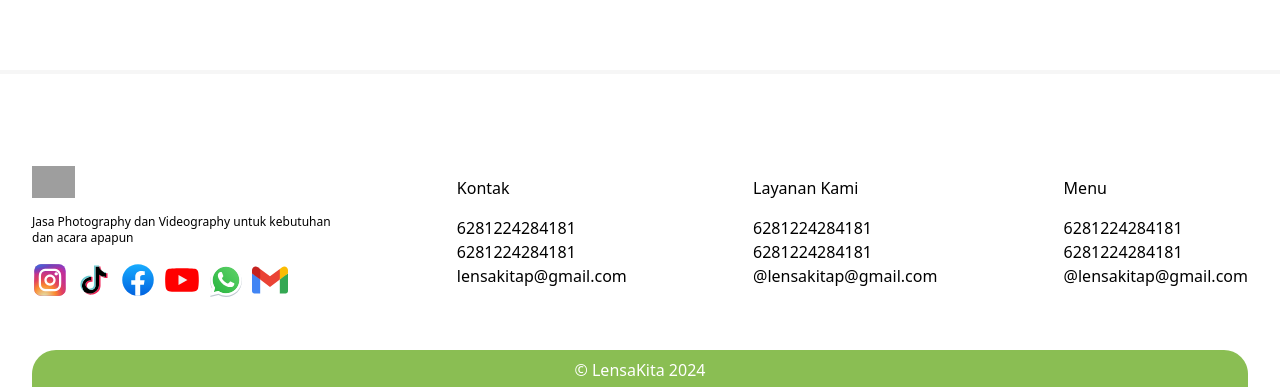
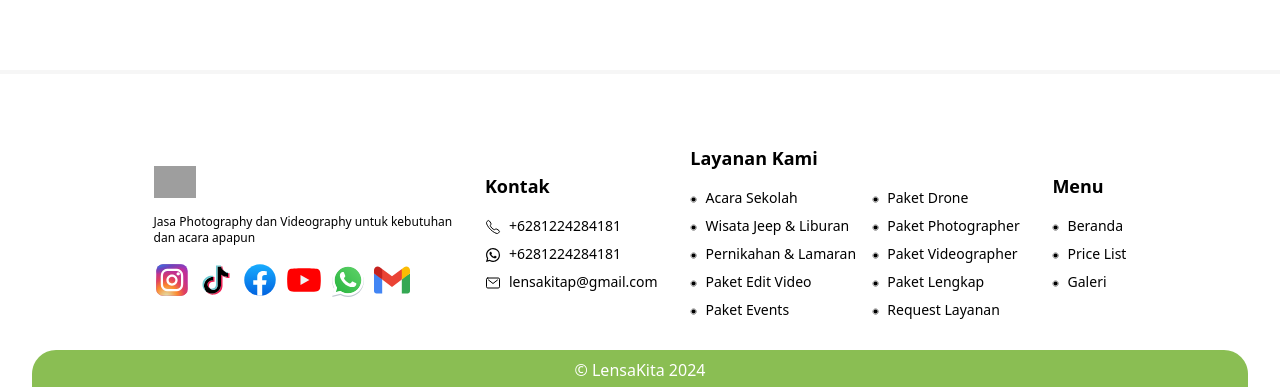
Before and after one commit to aufaikrimaa/lensakita, a React (Vite) app: page /pack/E01 in a window 1280 px wide. Shown: the part 902-1289 px from the top of the page. Built offline with nearby package versions, Linux system fonts and the light colour scheme; grey boxes are pictures that could not be loaded.

Commit message:
update footer

```diff
--- a/src/components/footer/Footer.jsx
+++ b/src/components/footer/Footer.jsx
@@ -1,8 +1,10 @@
+import { Link } from "react-router-dom";
 import { number, ContactAndMedsocData } from "../../data/contactData";
+import "./footer.css";
 
 function Footer({ isID }) {
   return (
-    <div className="h-[20rem] px-[5vw] sm:px-[2.5vw] border-t-4 border-lightGray py-4 relative">
+    <div className="h-[20rem] px-[5vw] sm:px-[12vw] border-t-4 border-lightGray py-4 relative">
       <div className="flex justify-between h-full">
         <div className="self-center grid gap-y-4">
           <img
@@ -36,27 +38,89 @@ function Footer({ isID }) {
           </div>
         </div>
         <div className="self-center grid gap-y-4">
-          <div>{isID ? "Kontak" : "Contact"}</div>
-          <div>
-            <div>{number}</div>
-            <div>{number}</div>
-            <div>lensakitap@gmail.com</div>
+          <div className="text-lg font-semibold">
+            {isID ? "Kontak" : "Contact"}
+          </div>
+          <div className="contact-footer text-sm grid gap-y-2">
+            <div>
+              <ion-icon name="call-outline"></ion-icon>+{number}
+            </div>
+            <div>
+              <ion-icon name="logo-whatsapp"></ion-icon>+{number}
+            </div>
+            <div>
+              <ion-icon name="mail-outline"></ion-icon>lensakitap@gmail.com
+            </div>
           </div>
         </div>
         <div className="self-center grid gap-y-4">
-          <div>{isID ? "Layanan Kami" : "Our Services"}</div>
-          <div>
-            <div>{number}</div>
-            <div>{number}</div>
-            <div> @lensakitap@gmail.com</div>
+          <div className="text-lg font-semibold">
+            {isID ? "Layanan Kami" : "Our Services"}
           </div>
+          <Link to="/pricelist">
+            {" "}
+            <div className="service-footer text-sm flex gap-4 cursor-pointer ">
+              <div className="grid gap-y-2">
+                <div>
+                  <ion-icon name="radio-button-on-outline"></ion-icon>
+                  {isID ? "Acara Sekolah" : "School Events"}
+                </div>
+                <div>
+                  <ion-icon name="radio-button-on-outline"></ion-icon>
+                  {isID ? "Wisata Jeep & Liburan" : "Jeep Tour & Vacation"}
+                </div>
+                <div>
+                  <ion-icon name="radio-button-on-outline"></ion-icon>
+                  {isID ? "Pernikahan & Lamaran" : "Wedding & Engagement"}
+                </div>
+                <div>
+                  <ion-icon name="radio-button-on-outline"></ion-icon>
+                  {isID ? "Paket Edit Video" : "Edit Video Package"}
+                </div>
+                <div>
+                  <ion-icon name="radio-button-on-outline"></ion-icon>
+                  {isID ? "Paket Events" : "Events Package"}
+                </div>
+              </div>
+              <div className="grid gap-y-2">
+                <div>
+                  <ion-icon name="radio-button-on-outline"></ion-icon>
+                  {isID ? "Paket Drone" : "Drone Package"}
+                </div>
+                <div>
+                  <ion-icon name="radio-button-on-outline"></ion-icon>
+                  {isID ? "Paket Photographer" : "Photographer Package"}
+                </div>
+                <div>
+                  <ion-icon name="radio-button-on-outline"></ion-icon>
+                  {isID ? "Paket Videographer" : "Videographer Package"}
+                </div>
+                <div>
+                  <ion-icon name="radio-button-on-outline"></ion-icon>
+                  {isID ? "Paket Lengkap" : "Full Package"}
+                </div>
+                <div>
+                  <ion-icon name="radio-button-on-outline"></ion-icon>
+                  {isID ? "Request Layanan" : "Custom Request"}
+                </div>
+              </div>
+            </div>
+          </Link>
         </div>
         <div className="self-center grid gap-y-4">
-          <div>Menu</div>
-          <div>
-            <div>{number}</div>
-            <div>{number}</div>
-            <div> @lensakitap@gmail.com</div>
+          <div className="text-lg font-semibold">Menu</div>
+          <div className="service-footer text-sm grid gap-y-2 cursor-pointer">
+            <Link to="/">
+              <ion-icon name="radio-button-on-outline"></ion-icon>
+              {isID ? "Beranda" : "Home"}
+            </Link>
+            <Link to="/pricelist">
+              <ion-icon name="radio-button-on-outline"></ion-icon>Price List
+            </Link>
+            <Link to="/gallery">
+              <ion-icon name="radio-button-on-outline"></ion-icon>
+              {isID ? "Galeri" : "Gallery"}
+            </Link>
           </div>
         </div>
       </div>
--- a/src/components/footer/footer.css
+++ b/src/components/footer/footer.css
@@ -0,0 +1,11 @@
+.contact-footer ion-icon {
+  font-size: 1rem;
+  vertical-align: middle;
+  margin-right: 8px;
+}
+
+.service-footer ion-icon {
+  font-size: 0.45rem;
+  vertical-align: middle;
+  margin-right: 8px;
+}
```
